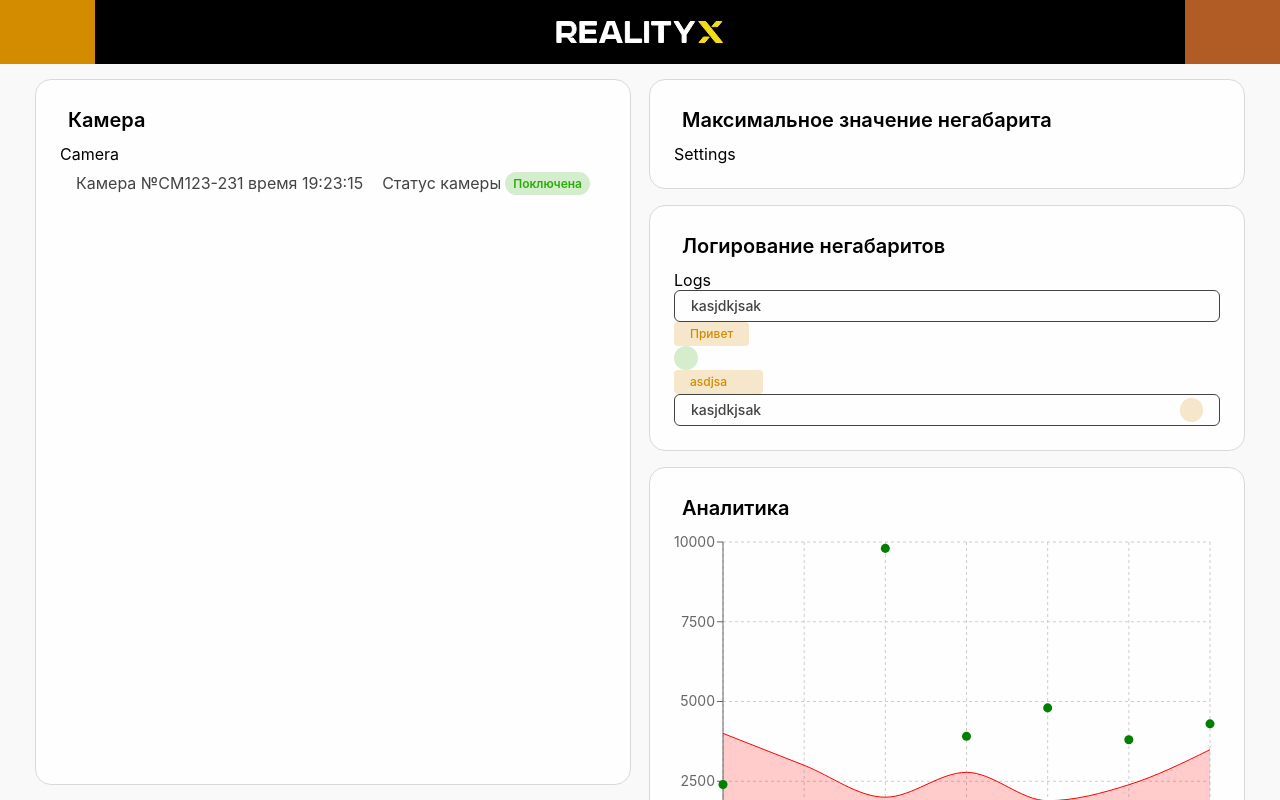
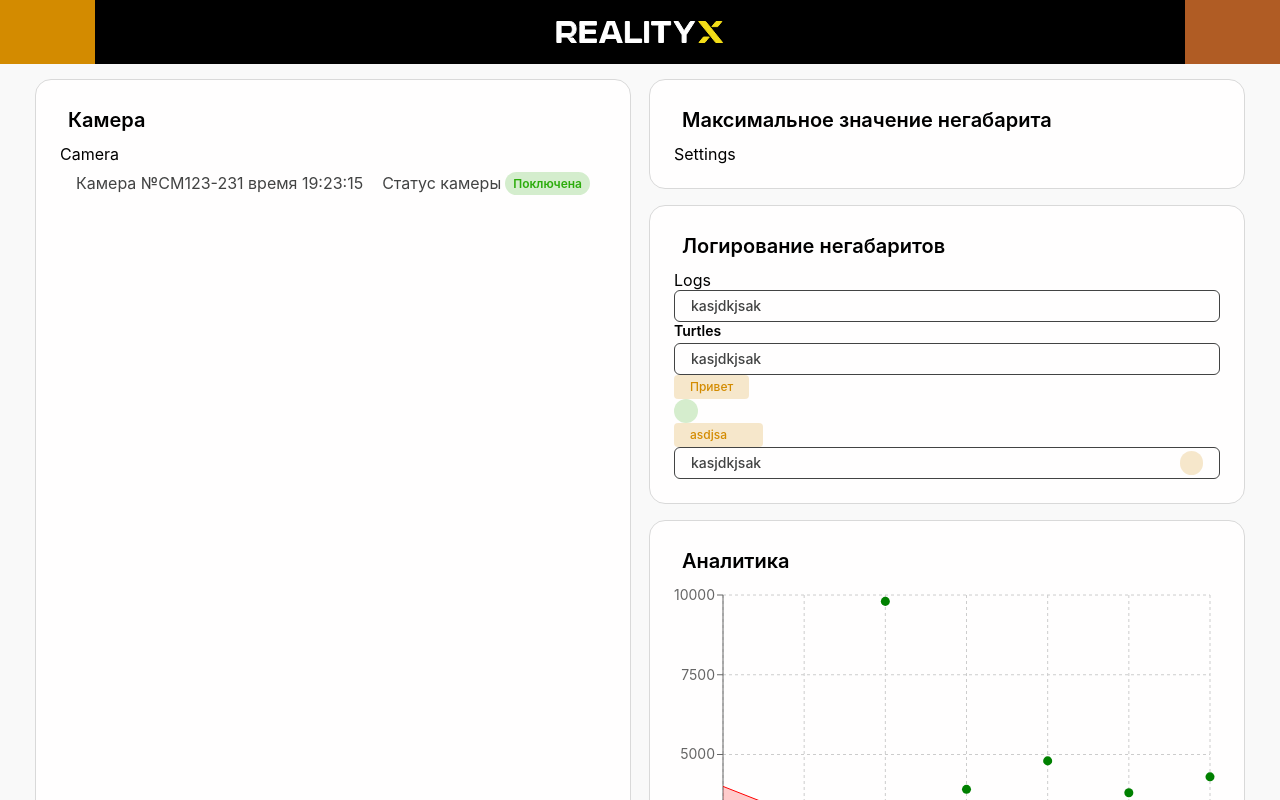
Before and after one commit to AlexGeniusMan/Polyus-Hack-2022-RealityX-Frontend, a React (Create React App) app: page / in a window 1280 px wide. Shown: the top 800 px of the page. Built offline with nearby package versions, Linux system fonts and the light colour scheme; no server answers; a web font is replaced by a local one.

Commit message:
added input title

```diff
--- a/src/components/Input/Input.tsx
+++ b/src/components/Input/Input.tsx
@@ -7,6 +7,13 @@ export const Input = forwardRef((props: InputProps, ref: any) => {
     const {classes, handleClick, value, handleChange} = useInput(props)
 
     return (
+        <>
+            {
+                props.title &&
+                <div className={styles['title']}>
+                    {props.title}
+                </div>
+            }
             <div className={classes} style={props.style}>
                 <label className={styles['input-outer']} htmlFor={props.id}>
                     <input className={styles['input']}
@@ -30,5 +37,6 @@ export const Input = forwardRef((props: InputProps, ref: any) => {
                 </label>
                 {props.children}
             </div>
+        </>
     )
 })
--- a/src/components/Input/InputProps.d.ts
+++ b/src/components/Input/InputProps.d.ts
@@ -24,6 +24,7 @@ export interface InputProps extends DefaultParams {
     autoFocus?: boolean;
     type?: InputTypeEnum;
     pattern?: string;
+    title?: string;
     maxLength?: number;
     tabIndex?: number
     children?: string | React.ReactNode,
--- a/src/components/Logs/Logs.tsx
+++ b/src/components/Logs/Logs.tsx
@@ -9,6 +9,7 @@ const Logs = () => {
         <div>
             Logs
             <Input placeholder={'kasjdkjsak'} />
+            <Input title={'Turtles'} placeholder={'kasjdkjsak'} />
             <Button>Привет</Button>
             <Button
                 icon={<Icon name={'ri-check-line'} type={'line'} size={20} />}
--- a/src/styles/components/input/index.scss
+++ b/src/styles/components/input/index.scss
@@ -1,5 +1,12 @@
 @use '../../../styles/design-tokens' as dt;
 
+.title {
+    color: #000;
+    font-size: 14px;
+    line-height: 17px;
+    font-weight: 600;
+    margin-bottom: 4px;
+}
 
 .input-wrapper {
     position: relative;
```
Lines whose indentation alone changed are shown as unchanged.
